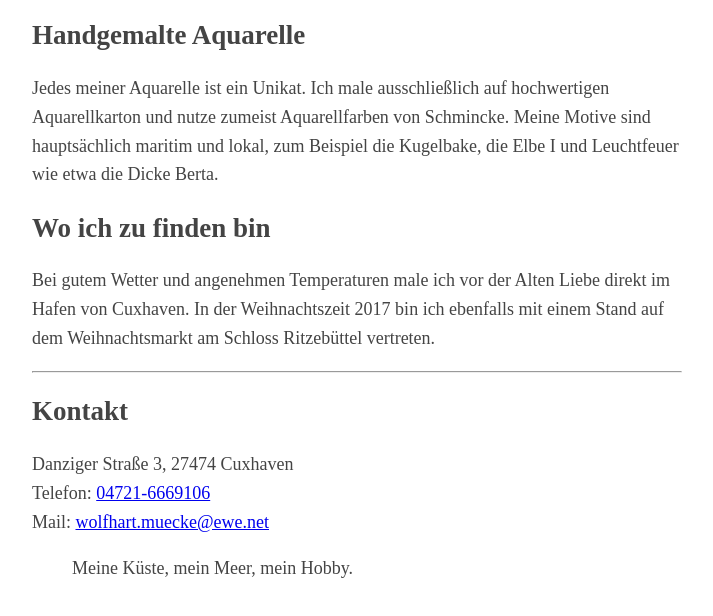
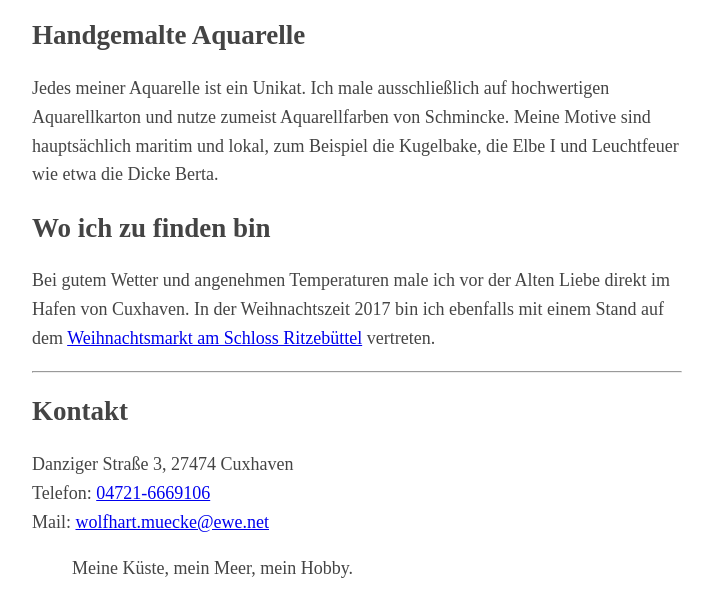
Before and after one commit to whhm/whhm.github.io, a plain HTML site: page index.html in a window 1280 px wide. Shown: the part 168-784 px from the top of the page, without its empty margins (283-996 px from the left). Drawn offline with Linux system fonts and the light colour scheme.

Commit message:
Update index.html

```diff
--- a/index.html
+++ b/index.html
@@ -31,7 +31,7 @@ auto;max-width:650px;line-height:1.6;font-size:18px;color:#444;padding:0
     <p>
       Bei gutem Wetter und angenehmen Temperaturen male ich vor der Alten Liebe direkt im Hafen von Cuxhaven.
       <!-- <br/> --->
-      In der Weihnachtszeit 2017 bin ich ebenfalls mit einem Stand auf dem Weihnachtsmarkt am Schloss Ritzebüttel vertreten.
+      In der Weihnachtszeit 2017 bin ich ebenfalls mit einem Stand auf dem <a href="/28331514243308201.jpg">Weihnachtsmarkt am Schloss Ritzebüttel</a> vertreten.
     </p>
     <hr>
     <h2>Kontakt</h2>
```
